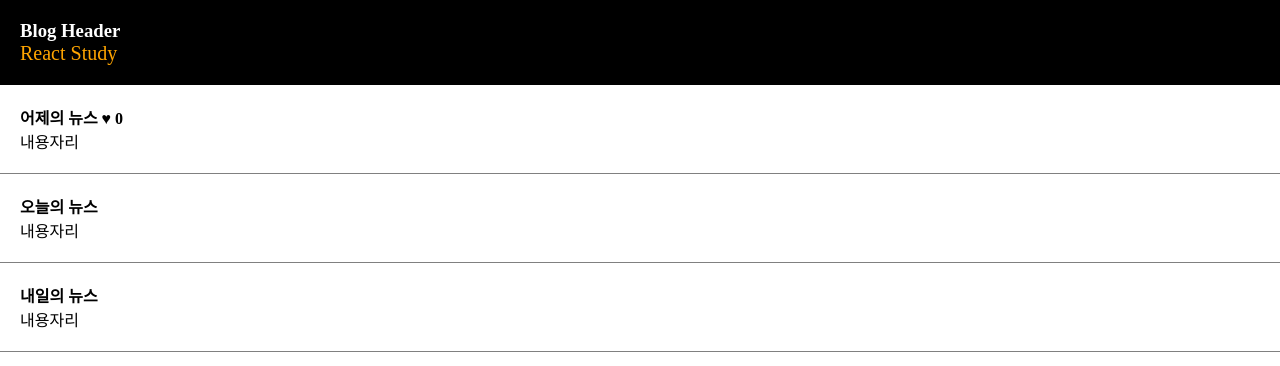
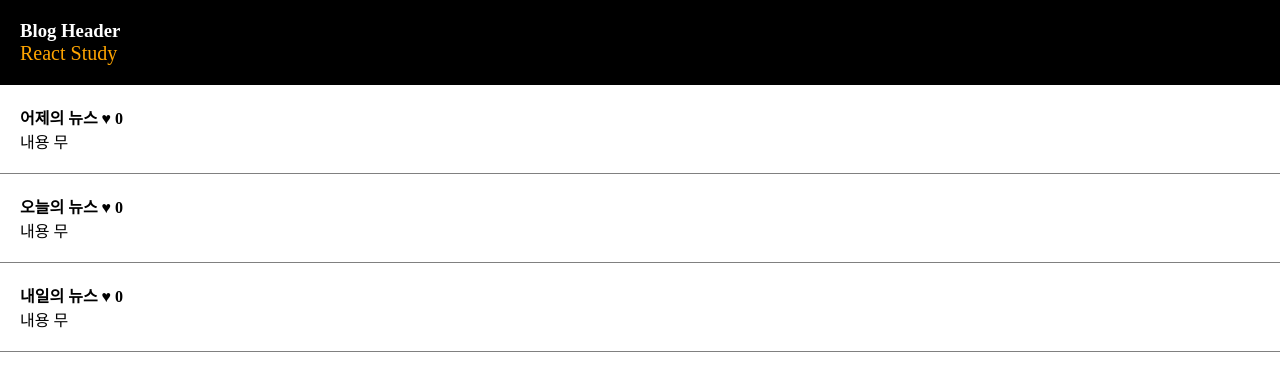
Before and after one commit to peppyksm/fe-react-study-8, a React (Vite) app in the folder react-study/: page / in a window 1280 px wide. Shown: the top 366 px of the page. Built offline with nearby package versions, Linux system fonts and the light colour scheme.

Commit message:
포스트 항목 반복처리, 좋아요 수 각 포스트별 분할적용

```diff
--- a/react-study/src/newsBlog/NewsBlog.jsx
+++ b/react-study/src/newsBlog/NewsBlog.jsx
@@ -10,13 +10,13 @@
 
     let title = 'React Study'; //useState('React Study)
 
-    let [news1, setNews1] = useState('어제의 뉴스');
-    let [news2, setNews2] = useState('오늘의 뉴스');
-    let [news3, setNews3] = useState('내일의 뉴스');
+    // let [news1, setNews1] = useState('어제의 뉴스');
+    // let [news2, setNews2] = useState('오늘의 뉴스');
+    // let [news3, setNews3] = useState('내일의 뉴스');
 
     let [news, setNews] = useState(['어제의 뉴스', '오늘의 뉴스', '내일의 뉴스']);
 
-    let [likeCount, setLikeCount] = useState(0);
+    let [likeCount, setLikeCount] = useState([0, 0, 0]);
 
     let [modalFlag, setModalFlag] = useState(false);
 
@@ -28,7 +28,41 @@
                 <div style={{ color: "orange", fontSize: "20px" }}>{title}</div>
             </div>
 
-            <div className="post-list">
+            {
+                news.map((value, index) => {
+                    return (
+                        <div className="post-list" key={index}>
+                            <h4 onClick={() => {
+
+                                setModalFlag(!modalFlag);
+
+                            }}>{news[index]} <span onClick={(event) => {
+                                event.stopPropagation();
+
+                                let copy = [...likeCount];
+                                copy[index] = copy[index] + 1;
+                                setLikeCount(copy);
+
+                            }} >♥</span> {likeCount[index]}</h4>
+                            <p>내용 무</p>
+                        </div>
+
+                    )
+                })
+
+
+            }
+            {
+                modalFlag && <Modal />
+            }
+
+
+
+
+
+
+            {/* <div className="post-list">
+
                 <h4 onClick={() => {
                     // setModalFlag(true);
 
@@ -57,15 +91,15 @@
             <div className="post-list">
                 <h4>{news[2]}</h4>
                 <p>내용자리</p>
-            </div>
+            </div> */}
             {/*
             {
                 modalFlag == true ? <Modal /> : null
             } */}
 
-            {
+            {/* {
                 modalFlag && <Modal />
-            }
+            } */}
 
 
 
```
